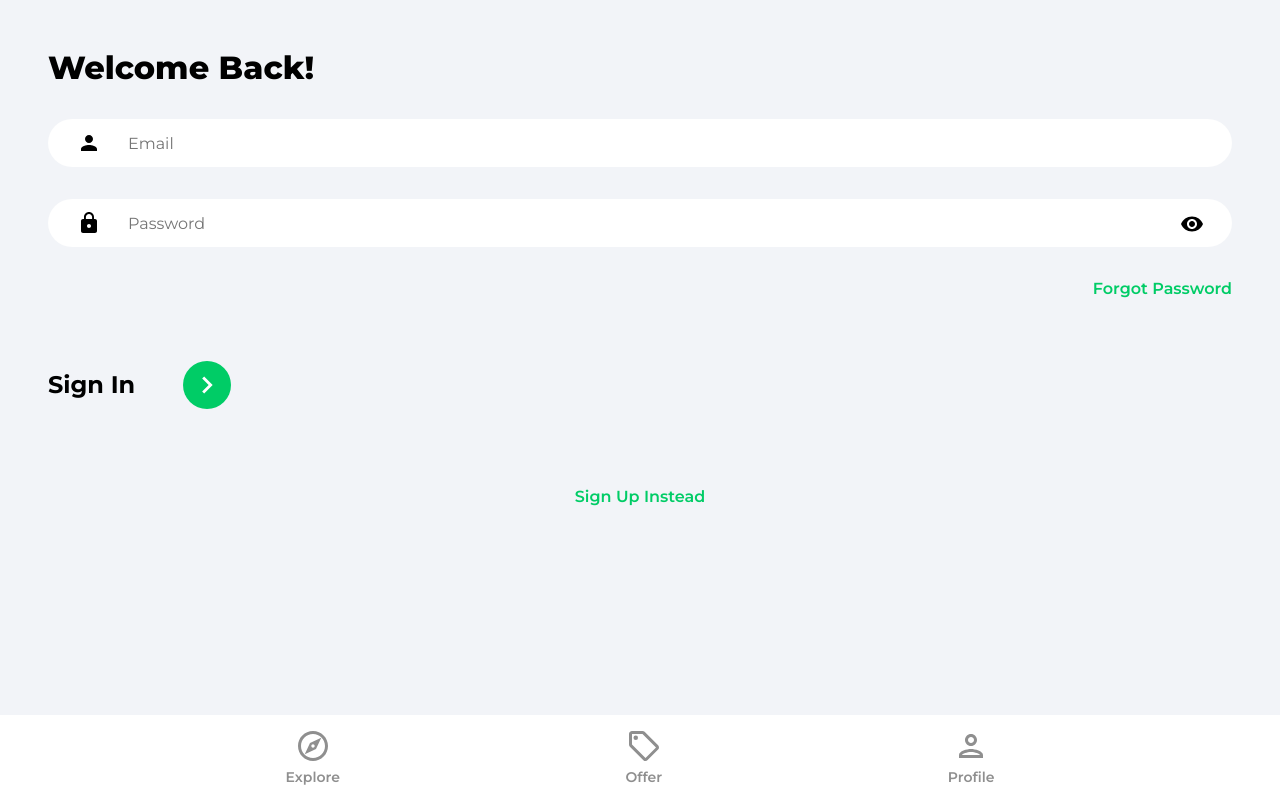
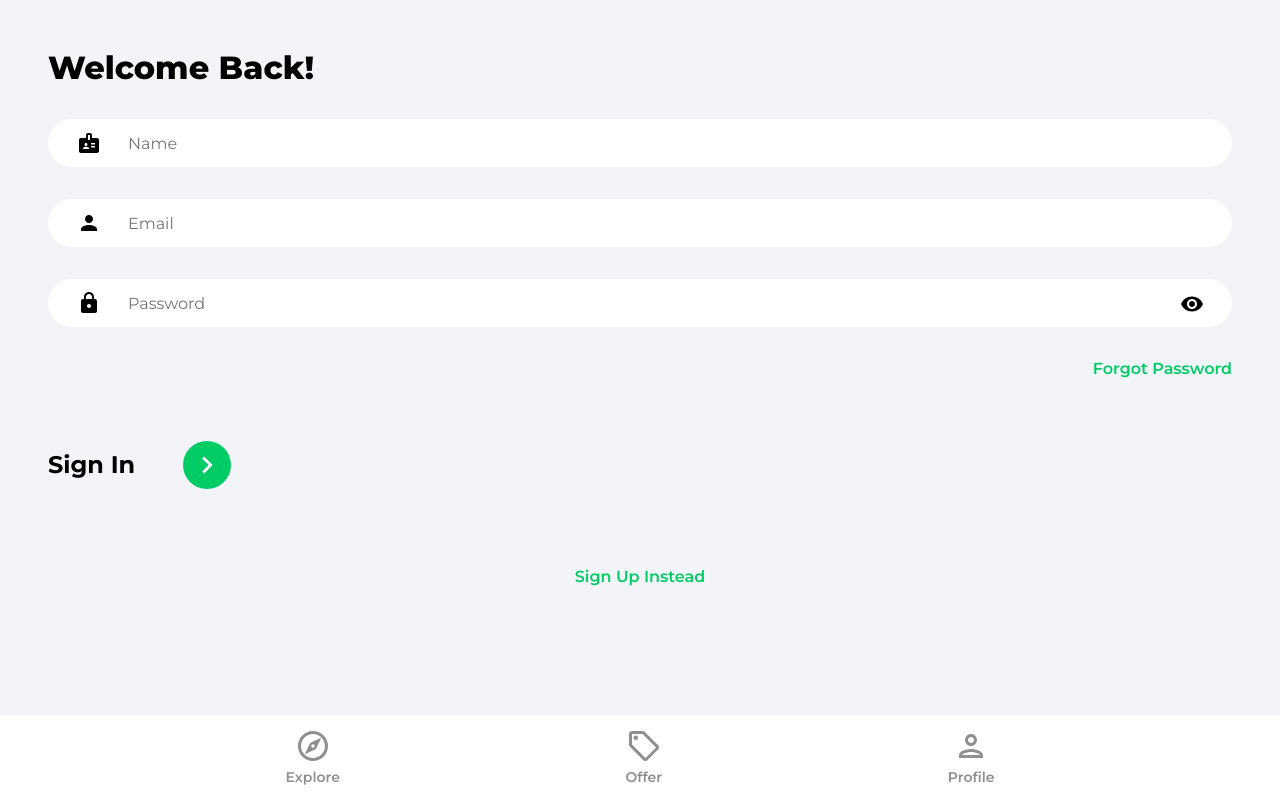
Before and after one commit to Annie-Huang/house-marketplace, a React (Create React App) app: page /sign-up in a window 1280 px wide. Built offline with nearby package versions, Linux system fonts and the light colour scheme.

Commit message:
Add a new prop of 'name' in the local state of formData and add a input field for it.

```diff
--- a/src/pages/SignUp.jsx
+++ b/src/pages/SignUp.jsx
@@ -6,10 +6,11 @@ import { useState } from 'react';
 const SignUp = () => {
   const [showPassword, setShowPassword] = useState(false);
   const [formData, setFormData] = useState({
+    name: '',
     email: '',
     password: '',
   });
-  const { email, password } = formData;
+  const { name, email, password } = formData;
 
   const navigate = useNavigate();
 
@@ -27,6 +28,14 @@ const SignUp = () => {
           <p className='pageHeader'>Welcome Back!</p>
         </header>
         <form>
+          <input
+            type='text'
+            className='nameInput'
+            placeholder='Name'
+            id='name'
+            value={name}
+            onChange={onChange}
+          />
           <input
             type='email'
             className='emailInput'
```
